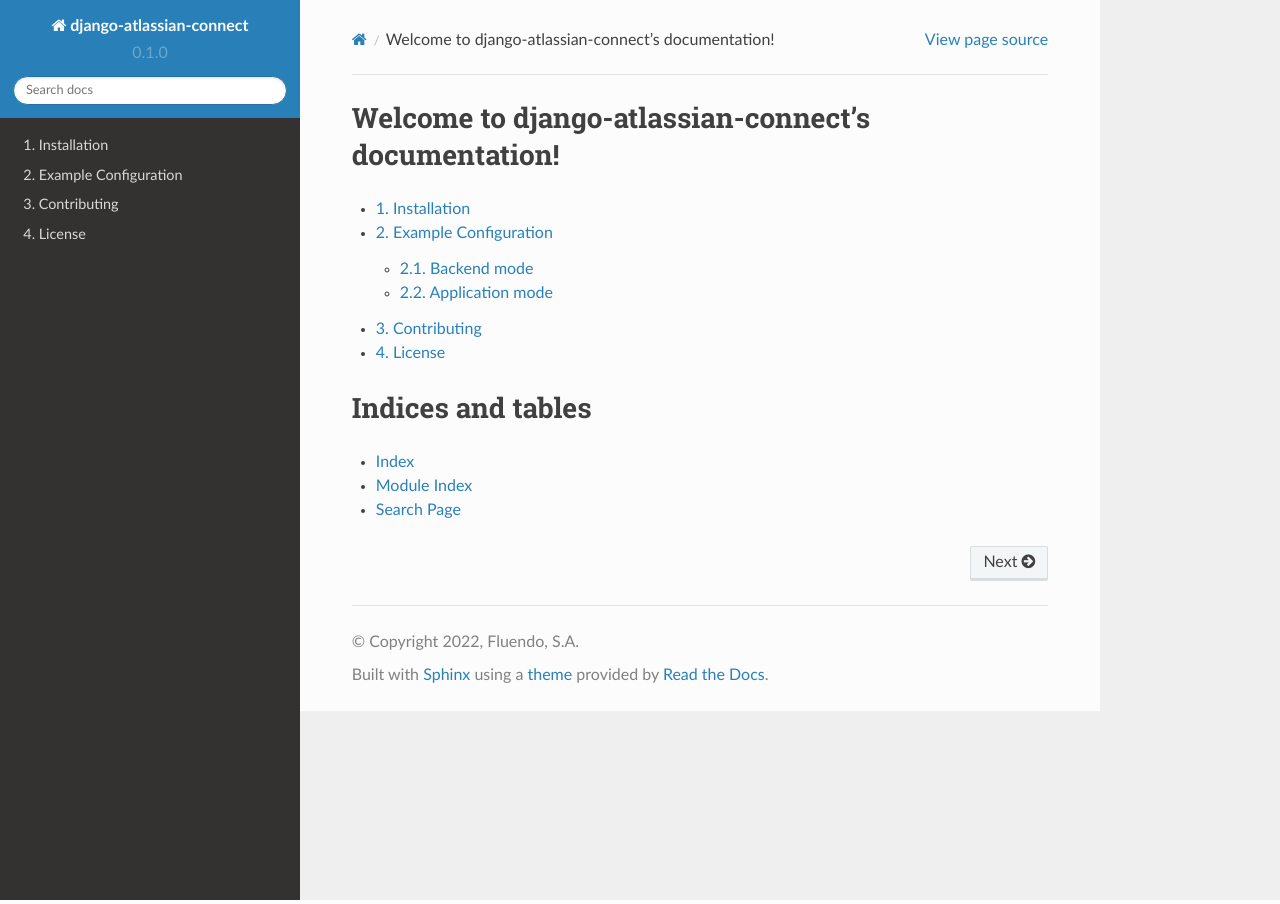
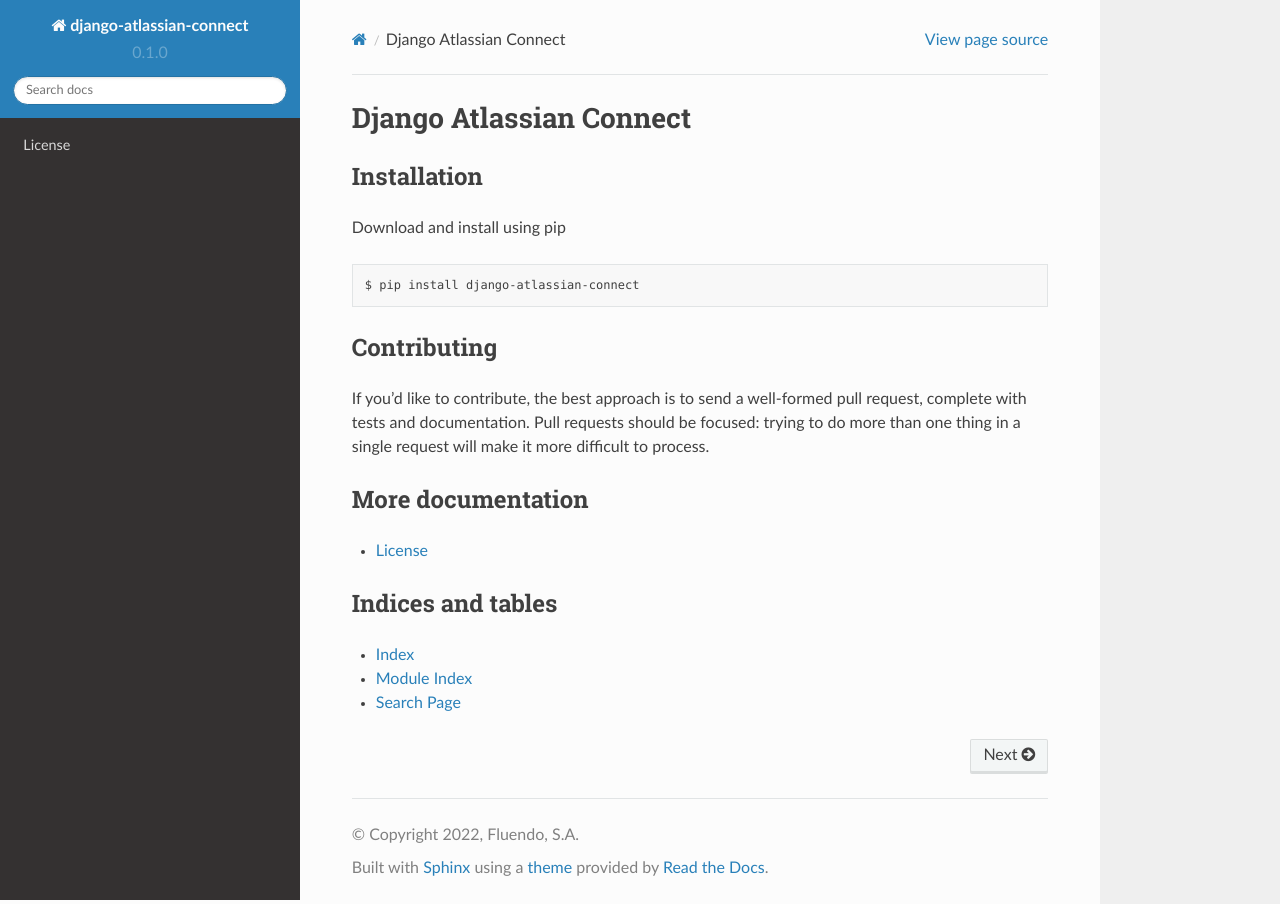
Before and after one commit to pixelwelding/django-atlassian-connect, a Sphinx documentation site: the page built from docs/source/index.rst, in a window 1280 px wide. Built offline with Sphinx 7.4.7 and the Read the Docs theme 2.0.0, drawn with Linux system fonts in a browser that asks for light colours.

Commit message:
Remove old doc

```diff
--- a/docs/source/contributing.rst
+++ /dev/null
@@ -1,6 +0,0 @@
-Contributing
-------------
-If you'd like to contribute, the best approach is to send a well-formed pull
-request, complete with tests and documentation. Pull requests should be
-focused: trying to do more than one thing in a single request will make it more
-difficult to process.
--- a/docs/source/index.rst
+++ b/docs/source/index.rst
@@ -3,21 +3,35 @@
    You can adapt this file completely to your liking, but it should at least
    contain the root `toctree` directive.
 
-Welcome to django-atlassian-connect's documentation!
-====================================================
+Django Atlassian Connect
+========================
 
+Installation
+~~~~~~~~~~~~
+
+Download and install using pip
+
+.. code-block:: bash
+
+    $ pip install django-atlassian-connect
+
+
+Contributing
+~~~~~~~~~~~~
+If you'd like to contribute, the best approach is to send a well-formed pull
+request, complete with tests and documentation. Pull requests should be
+focused: trying to do more than one thing in a single request will make it more
+difficult to process.
+
+
+More documentation
+~~~~~~~~~~~~~~~~~~
 .. toctree::
-   :numbered:
 
-   installation
-   configuration
-   contributing
    license
 
-
-
 Indices and tables
-==================
+~~~~~~~~~~~~~~~~~~
 
 * :ref:`genindex`
 * :ref:`modindex`
```
Also changed, not shown: docs/source/configuration.rst (deleted, +0 -59 lines), docs/source/installation.rst (deleted, +0 -8 lines).
